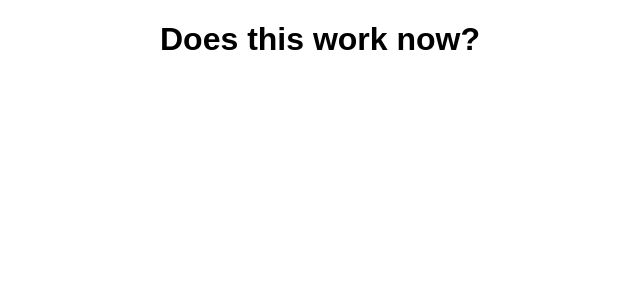
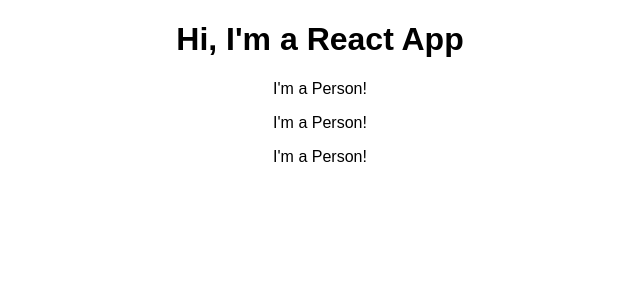
Before and after one commit to r0ss26/react-complete-guide, a React (Create React App) app: page / in a window 1280 px wide. Shown: the top 300 px of the page, without its empty margins (320-960 px from the left). Built offline with nearby package versions, Linux system fonts and the light colour scheme.

Commit message:
Create a functional person component

```diff
--- a/src/App.js
+++ b/src/App.js
@@ -1,17 +1,21 @@
 import React, { Component } from 'react';
 import './App.css';
+import Person from './Person/Person'
 
 class App extends Component {
   render() {
     // JSX
-    // return (
-    //   <div className="App">
-    //     <h1>Hi, I'm a React App</h1>
-    //   </div>
-    // );
+    return (
+      <div className="App">
+        <h1>Hi, I'm a React App</h1>
+        <Person />
+        <Person />
+        <Person />
+      </div>
+    );
 
     // JSX gets compiled to React createElement calls
-    return React.createElement('div', {className: 'App'}, React.createElement('h1', null, 'Does this work now?'));
+    // return React.createElement('div', {className: 'App'}, React.createElement('h1', null, 'Does this work now?'));
   }
 }
 
--- /dev/null
+++ b/src/Person/Person.js
@@ -0,0 +1,10 @@
+import React from 'react';
+
+
+const person = () => {
+  return (
+    <p>I'm a Person!</p>
+  )
+}
+
+export default person;
```
